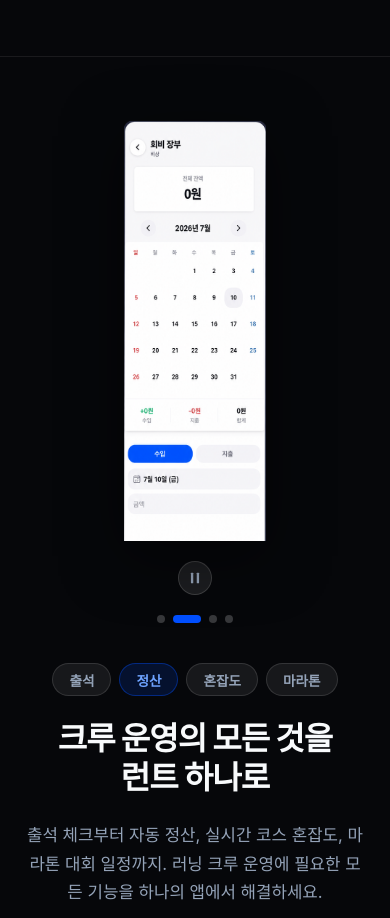
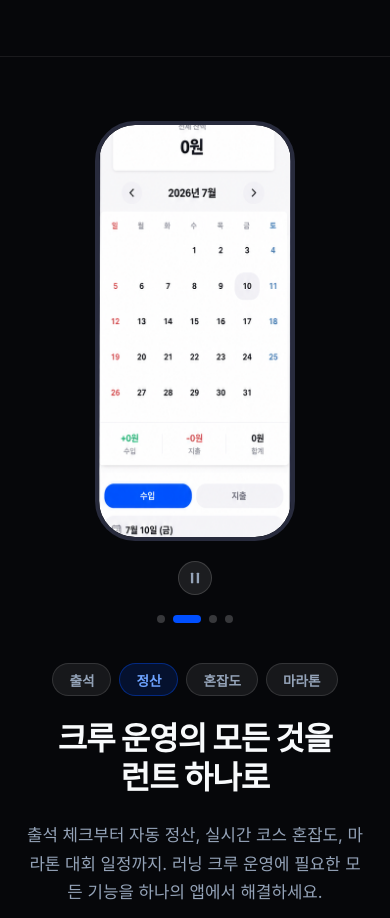
Before and after one commit to yellowcat8/runt, a website built with Vite: page index.html in a window 390 px wide. Shown: the part 3380-4298 px from the top of the page. Built offline with nearby package versions, Linux system fonts and the light colour scheme; a web font is replaced by a local one.

Commit message:
style: restore phone mockup border and set object-fit cover to overlay mockup frame on UI images properly

```diff
--- a/src/style.css
+++ b/src/style.css
@@ -471,10 +471,13 @@ p {
   position: relative;
   width: 280px;
   height: 590px;
-  background: transparent;
-  border: none;
-  border-radius: 0;
-  overflow: visible;
+  background: #0f111a;
+  border: 4px solid #282b3d;
+  border-radius: 40px;
+  overflow: hidden;
+  box-shadow:
+    0 30px 80px rgba(0, 0, 0, 0.6),
+    0 0 0 1px rgba(255, 255, 255, 0.05);
 }
 
 .fss-phone-notch {
@@ -485,8 +488,8 @@ p {
   position: relative;
   width: 100%;
   height: 100%;
-  overflow: visible;
-  border-radius: 0;
+  overflow: hidden;
+  border-radius: 36px;
 }
 
 /* All phone images stacked, only active one visible */
@@ -495,11 +498,10 @@ p {
   inset: 0;
   width: 100%;
   height: 100%;
-  object-fit: contain; /* Show the entire image preserving aspect ratio */
+  object-fit: cover; /* Fill the screen */
   opacity: 0;
   transition: opacity 0.55s ease;
   display: block;
-  filter: drop-shadow(0 15px 30px rgba(0, 0, 0, 0.5)); /* Natural drop shadow for the phone shape */
 }
 
 .fss-img--active {
```
